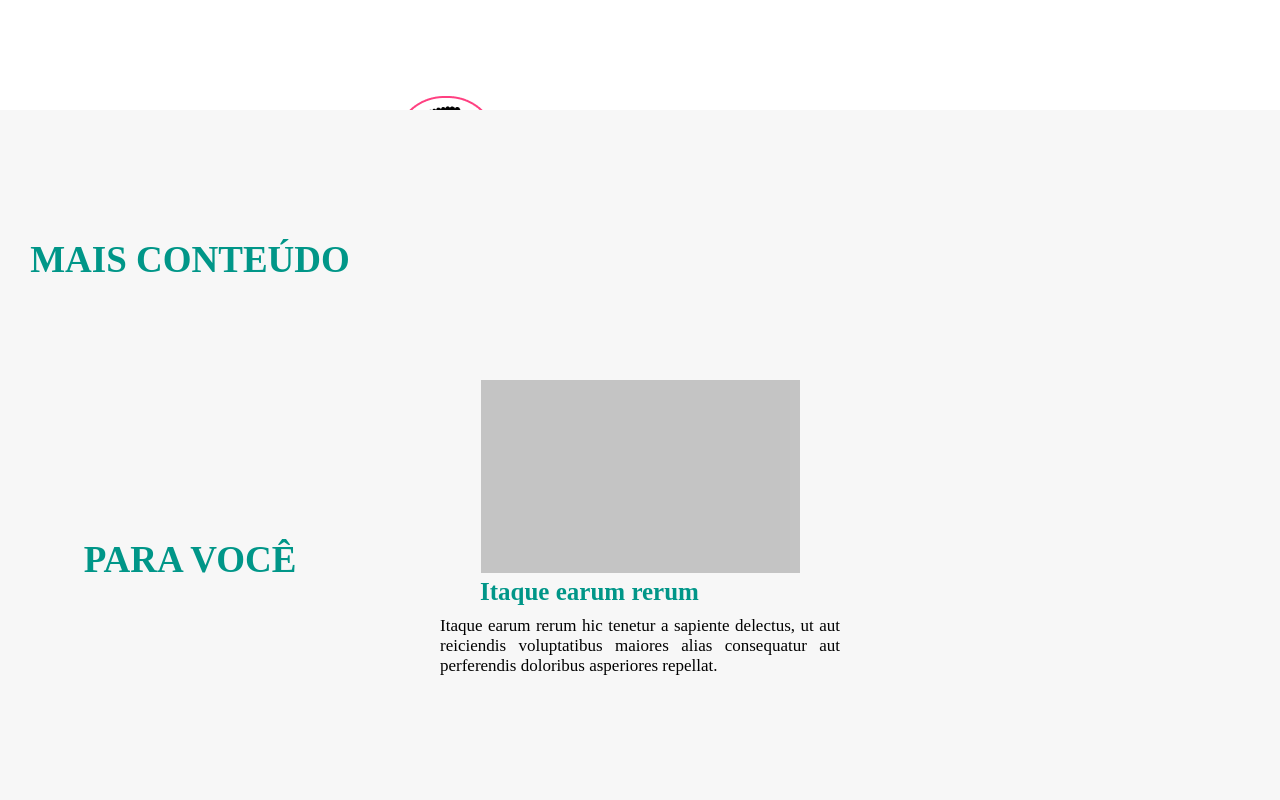
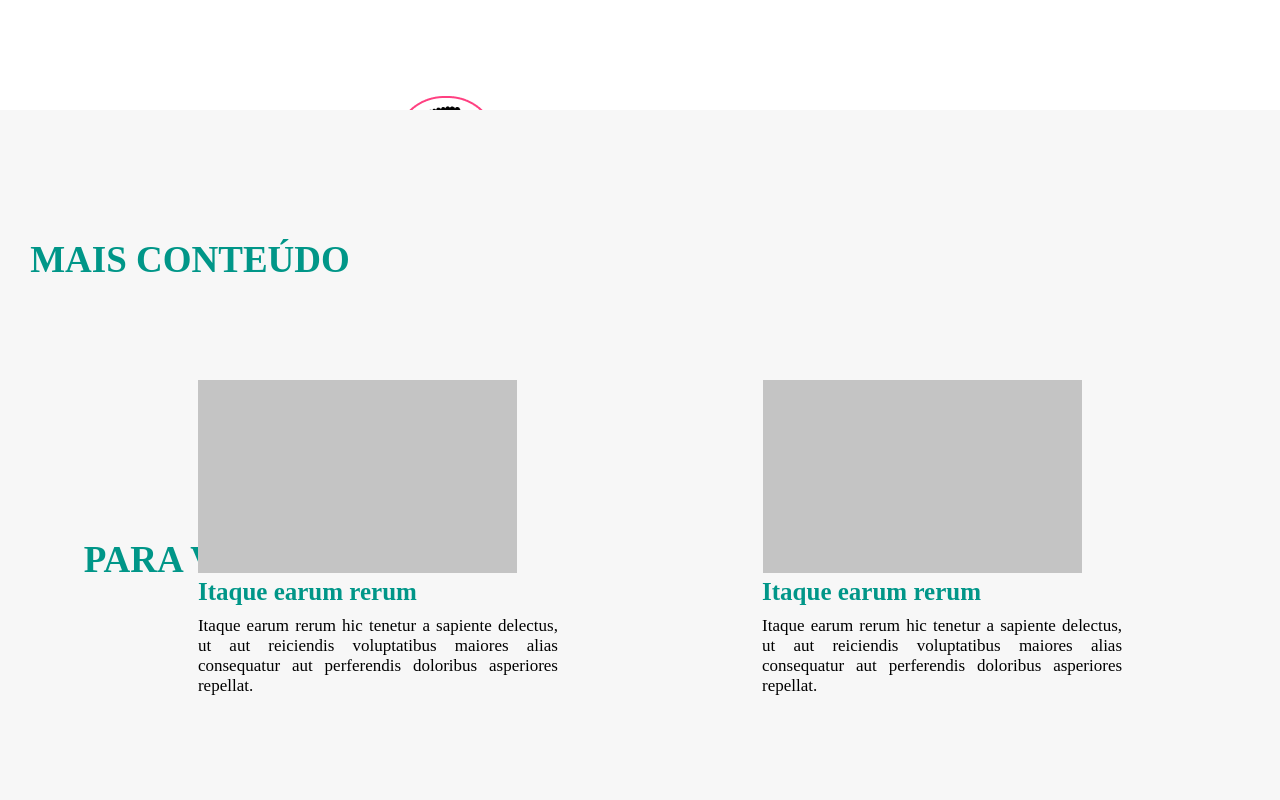
Before and after one commit to Franklin-Front-end/fron-end2, a plain HTML site: page index.html in a window 1280 px wide. Shown: the part 2240-3040 px from the top of the page. Drawn offline with Linux system fonts and the light colour scheme.

Commit message:
atualizacao index.html/css

```diff
--- a/css/style.css
+++ b/css/style.css
@@ -249,12 +249,23 @@ margin-right: 70px;
     top: 2350px;
     width: 100%;
     background: #F7F7F7;
+}
+
+.p1 p {
+    margin-right: 900px;
+    height: 20px;
+    font-family: 'Nunito';
+    font-style: normal;
+    font-weight: 700;
+    font-size: 37px;
+    line-height: 300px;
+    color: #009688;
 
 }
 
 .sec4 article {
     display: inline-block;
-    padding: 110px;
+    padding: 70px;
     padding-top: 100px;
 
 }
@@ -271,7 +282,7 @@ margin-right: 70px;
 
 }
 
-.sec4 article h1 {
+.sec4  > article > h1 {
     font-family: 'Ubuntu';
     font-style: normal;
     font-weight: 300;
@@ -281,22 +292,11 @@ margin-right: 70px;
     width: 400px;
     margin: 10px;
     text-align: justify;
-
-}
-
-.p1 p {
-    margin-right: 900px;
-    height: 20px;
-    font-family: 'Nunito';
-    font-style: normal;
-    font-weight: 700;
-    font-size: 37px;
-    line-height: 300px;
-    color: #009688;
-
+    padding-left: 40px;
 }
 
 .sec4 img {
-   margin-top: 150px
-
+   margin-top: 150px;
+   width: 319px;
+   height: 193px;
 }
--- a/index.html
+++ b/index.html
@@ -105,7 +105,7 @@
             <p>MAIS CONTEÚDO PARA VOCÊ</p>
         </div>
         <article>
-            <img src="./imagens/Rectangle.png" width="319px" height="193px" />
+            <img src="./imagens/Rectangle.png" />
             <p>Itaque earum rerum</p>
             <h1>
                 Itaque earum rerum hic tenetur a sapiente delectus, ut aut reiciendis
@@ -114,7 +114,7 @@
             </h1>
         </article>
         <article>
-            <img src="./imagens/Rectangle.png" width="319px" height="193px" />
+            <img src="./imagens/Rectangle.png" />
             <p>Itaque earum rerum</p>
             <h1>
                 Itaque earum rerum hic tenetur a sapiente delectus, ut aut reiciendis
@@ -123,7 +123,7 @@
             </h1>
         </article>
         <article>
-            <img src="./imagens/Rectangle.png" width="319px" height="193px" />
+            <img src="./imagens/Rectangle.png" />
             <p>Itaque earum rerum</p>
             <h1>
                 Itaque earum rerum hic tenetur a sapiente delectus, ut aut reiciendis
@@ -131,9 +131,9 @@
                  asperiores repellat.
             </h1>
         </article>
+    </section>
+   <footer>
+
+   </footer>
 </body>
-<footer>
-
-</footer>
-
 </html>
```
